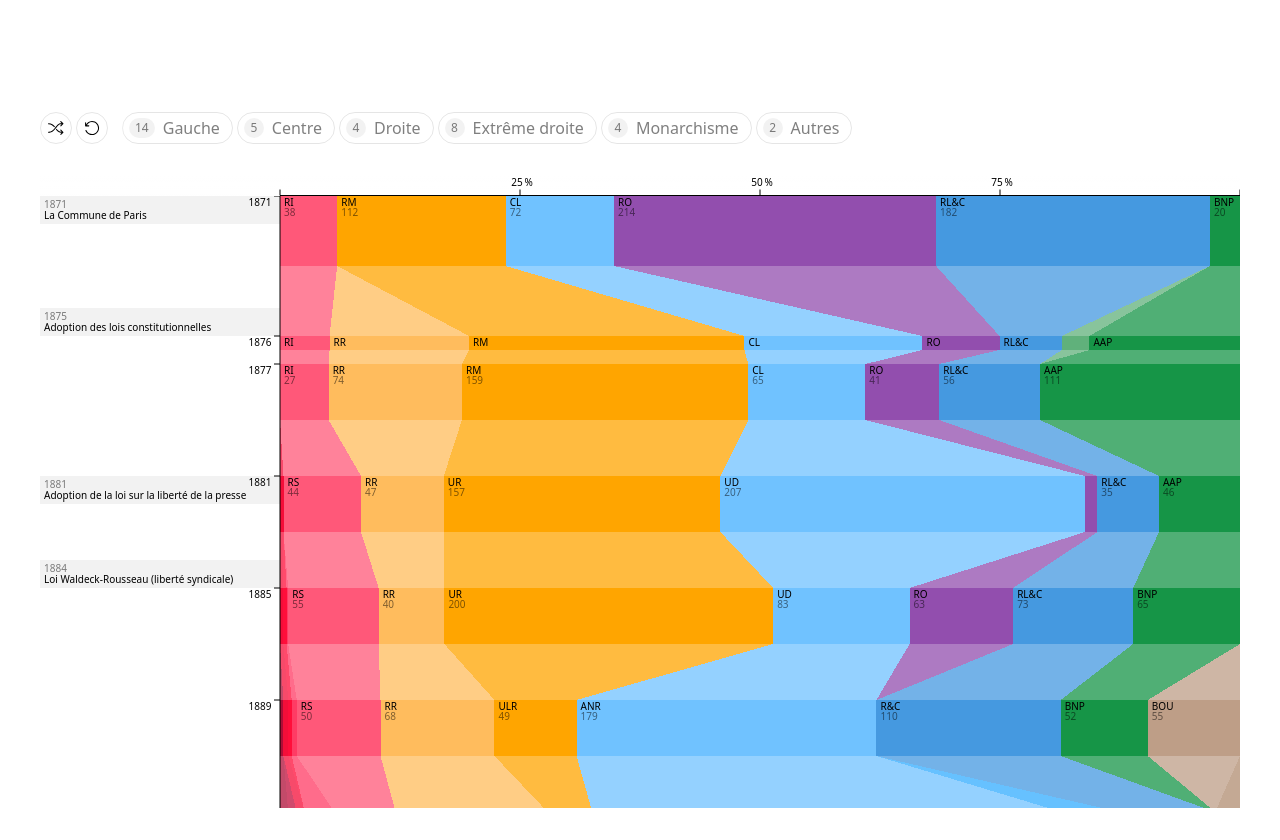
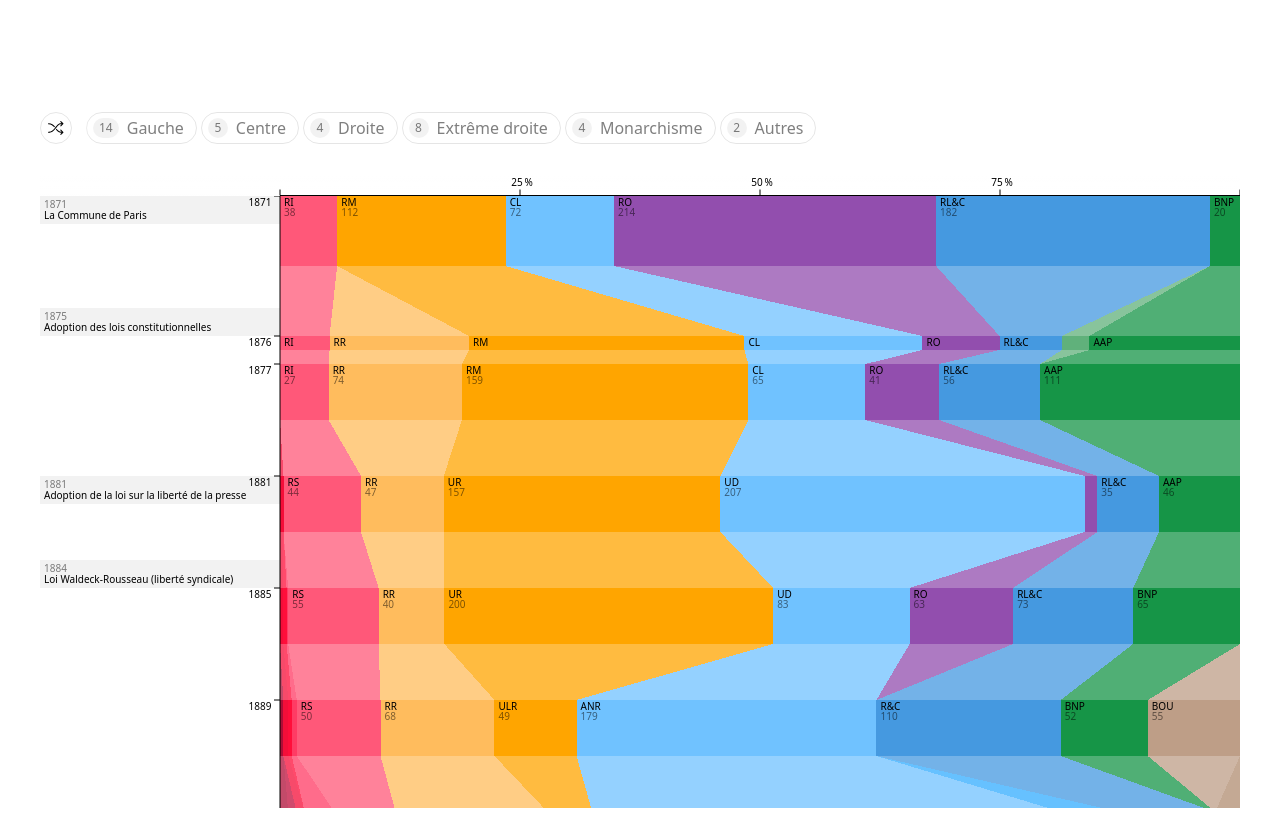
Before and after one commit to ledouxm/legislatures, a Next.js app: page / in a window 1280 px wide. Built offline with nearby package versions, Linux system fonts and the light colour scheme.

Commit message:
feat(filters): shuffle, reset, isActive, graph

```diff
--- a/app/layout.tsx
+++ b/app/layout.tsx
@@ -2,6 +2,7 @@ import type { Metadata } from 'next'
 
 // These styles apply to every route in the application
 import './globals.css'
+import { VisibleCurrentsProvider } from '../components/utils/currentsContext'
 
 export const metadata: Metadata = {
   title: 'Chronoskratos',
@@ -16,7 +17,9 @@ export default function RootLayout({
   return (
     <html lang="fr">
         <body>
-            {children}
+            <VisibleCurrentsProvider>
+              {children}
+            </VisibleCurrentsProvider>
         </body>
     </html>
   )
--- a/app/page.tsx
+++ b/app/page.tsx
@@ -4,11 +4,13 @@ import { useEffect, useState } from "react";
 import FiltersLine from "../components/appUi/filtersLine";
 import { PartyType } from "../types/party";
 import Main from "../components/appUi/main";
+import { useVisibleCurrentsContext } from "../components/utils/currentsContext";
 
 export default function HomePage() {
     const [republics, setRepublics] = useState(null);
     const [currents, setCurrents] = useState(null);
     const [events, setEvents] = useState(null);
+    const { visibleCurrents, setVisibleCurrents } = useVisibleCurrentsContext();
     const [selectedCurrent, setSelectedCurrent] = useState(null);
     const [currentDescription, setCurrentDescription] = useState(null);
     const [currentImage, setCurrentImage] = useState(null);
@@ -28,7 +30,10 @@ export default function HomePage() {
         // Fetch the currents
         fetch('/data/currents.json')
             .then((response) => response.json())
-            .then((data) => setCurrents(data.families));
+            .then((data) => {
+                setCurrents(data.families);
+                setVisibleCurrents(data.families.flatMap((family) => family.currents));
+            });
 
         // Fetch the events
         fetch('/data/events.json')
@@ -100,6 +105,16 @@ export default function HomePage() {
         }
     }
 
+    const handleFilterChange = (current) => {
+        if (visibleCurrents.some((c) => c.name === current.name)) {
+            setVisibleCurrents(visibleCurrents.filter((c) => c.name !== current.name));
+            console.log("visibleCurrents", visibleCurrents);
+        } else {
+            setVisibleCurrents([...visibleCurrents, current]);
+            console.log("visibleCurrents", visibleCurrents);
+        }
+    }
+
     return (
         <>
                 {/* <header className="grid grid-cols-12 gap-6 px-5 md:px-10 mt-4 md:mt-8 mb-3 md:mb-6 max-w-screen-3xl mx-auto">
@@ -121,17 +136,9 @@ export default function HomePage() {
                 </header> */}
                 <FiltersLine
                     families={currents}
-                onFilterChange={(current) => {
-                    fetchWiki(current.keyword, null, 'current')
-                    setCurrentDescription(null)
-                    setCurrentImage(null)
-                    setSelectedCurrent(current)
-                    setSelectedParty(null)
-                    setPartyDescription(null)
-                    setPartyImage(null)
-                }}
+                    onFilterChange={(current) => handleFilterChange(current)}
                 />
-            <Main republics={republics} currents={currents} events={events} />
+                <Main republics={republics} currents={visibleCurrents} events={events} />
         </>
     )
 }
--- a/components/appUi/currentsFamily.tsx
+++ b/components/appUi/currentsFamily.tsx
@@ -2,6 +2,7 @@ import { useEffect, useState } from "react";
 import { FamilyType } from "../../types/family";
 import SettingsButton from "./settingsButton";
 import EntityButton from "./entityButton";
+import { useVisibleCurrentsContext } from "../utils/currentsContext";
 
 type Props = {
     family: FamilyType;
@@ -10,6 +11,7 @@ type Props = {
 
 export default function CurrentsFamily({ family, onCurrentClick }: Props) {
     const [isActive, setIsActive] = useState(false);
+    const { visibleCurrents, setVisibleCurrents } = useVisibleCurrentsContext();
 
     // Merge two currents if they have the same name (even with additionnal space), keep the name and color of the first one, and merge the parties
     const [mergedCurrents, setMergedCurrents] = useState([]);
@@ -41,11 +43,12 @@ export default function CurrentsFamily({ family, onCurrentClick }: Props) {
       mergeCurrents();
     }, [family]);
 
+    const familyNumber = mergedCurrents.filter((current) => visibleCurrents.some((visibleCurrent) => visibleCurrent.name === current.name)).length;
 
     return (
         <>
             <SettingsButton
-                number={mergedCurrents.length}
+                number={familyNumber}
                 color={family.color}
                 name={family.name}
                 onClick={() => {setIsActive(!isActive)}}
@@ -58,7 +61,7 @@ export default function CurrentsFamily({ family, onCurrentClick }: Props) {
                             key={index}
                             entity={current}
                             onClick={() => {onCurrentClick(current)}}
-                            isActive={true}
+                            isActive={visibleCurrents.some((visibleCurrent) => visibleCurrent.name === current.name)}
                         />
                     ))}
                 </>
--- a/components/appUi/filtersLine.tsx
+++ b/components/appUi/filtersLine.tsx
@@ -7,6 +7,7 @@ import { useEffect, useRef, useState } from "react";
 import { FamilyType } from "../../types/family";
 import CurrentsFamily from "./currentsFamily";
 import SettingsButton from "./settingsButton";
+import { useVisibleCurrentsContext } from "../utils/currentsContext";
 
 type Props = {
     families: FamilyType[];
@@ -14,12 +15,12 @@ type Props = {
 }
 
 export default function FiltersLine({ families, onFilterChange }: Props) {
-    const [isActive, setIsActive] = useState(true);
     const scrollRef = useRef<HTMLDivElement>(null);
+    const { visibleCurrents, setVisibleCurrents } = useVisibleCurrentsContext();
+    const currents = families?.flatMap((family) => family.currents);
 
     function handleClick(current) {
         onFilterChange(current);
-        setIsActive(!isActive);
     }
 
     // Convert vertical scroll to horizontal scroll
@@ -52,9 +53,17 @@ export default function FiltersLine({ families, onFilterChange }: Props) {
             <div className="w-full flex">
                 {/* List controls */}
                 <div className="flex gap-1 items-center h-8">
-                    {/* <SettingsButton Icon={MixerVerticalIcon} name="Filtrer" onClick={() => {}} /> */}
-                    <SettingsButton Icon={ShuffleIcon} onClick={() => {}} />
-                    <SettingsButton Icon={ReloadIcon} flipIcon={true} onClick={() => {}} />
+                    {/* Shuffle button */}
+                    <SettingsButton Icon={ShuffleIcon} onClick={() => {
+                        const shuffledCurrents = currents.sort(() => 0.5 - Math.random());
+                        const randomCurrents = shuffledCurrents.slice(0, Math.floor(Math.random() * currents.length) + 1);
+                        setVisibleCurrents(randomCurrents);
+                    }} />
+
+                    {/* Show reset button when currents are filtered */}
+                    {visibleCurrents?.length !== currents?.length &&
+                        <SettingsButton Icon={ReloadIcon} flipIcon={true} onClick={() => setVisibleCurrents(currents)} />
+                    }
                 </div>
 
                 {/* Currents list */}
@@ -73,26 +82,10 @@ export default function FiltersLine({ families, onFilterChange }: Props) {
                                 <EntityButton
                                     entity={{name: "Chargement..."}}
                                     onClick={() => {}}
-                                    isActive={isActive}
+                                    isActive={true}
                                 />
                             </span>
                         )}
-                        {/* {currents ? currents.map((current, index) => (
-                            <EntityButton
-                                key={index}
-                                entity={current}
-                                onClick={() => handleClick(current)}
-                                isActive={isActive}
-                            />
-                        )) : (
-                            <span className="animate-pulse pointer-events-none">
-                                <EntityButton
-                                    entity={{name: "Chargement..."}}
-                                    onClick={() => {}}
-                                    isActive={isActive}
-                                />
-                            </span>
-                        )} */}
                     </div>
                 </div>
             </div>
--- a/components/appUi/settingsButton.tsx
+++ b/components/appUi/settingsButton.tsx
@@ -26,7 +26,7 @@ export default function SettingsButton({
             `}
             onClick={onClick}
         >
-            {number &&
+            {(number || number === 0) &&
                 <span
                     className={`flex items-center justify-center  group-hover:bg-[var(--family-color)] transition rounded-full text-xs text-black/50 group-hover:text-white h-5
                         ${number <= 10 ?
--- a/components/chart/chart.tsx
+++ b/components/chart/chart.tsx
@@ -1,3 +1,4 @@
+import { CurrentType } from "../../types/current";
 import { EventType } from "../../types/event";
 import { FamilyType } from "../../types/family";
 import { RepublicType } from "../../types/republic";
@@ -12,11 +13,12 @@ import * as d3 from "d3";
 
 type Props = {
     republics: RepublicType[];
-    currents: FamilyType[];
+    currents: CurrentType[];
     events: EventType[];
+    axisLeftPercentage: number;
 }
 
-export default function Chart({republics, currents, events}: Props) {
+export default function Chart({republics, currents, events, axisLeftPercentage}: Props) {
     // Set the dimensions of the chart by giving the margins
     const [ref, dimensions] = useChartDimensions({
         marginTop: 0,
@@ -36,7 +38,7 @@ export default function Chart({republics, currents, events}: Props) {
     const svgHeight = minHeight * totalDuration + minHeight;
 
     // Set the position of the left and top axis
-    const axisLeftPercentage = 20; // Percentage
+    // const axisLeftPercentage = 20; // Percentage
     const axisLeftPosition = dimensions.boundedWidth * (axisLeftPercentage / 100); // Pixels
     const axisTopPosition = 20; // Pixels
 
@@ -94,6 +96,7 @@ export default function Chart({republics, currents, events}: Props) {
                         dimensions={dimensions}
                         currents={currents}
                         nextRepFirstLeg={republics[republics.indexOf(republic) + 1]?.legislatures[0]}
+                        axisLeftPercentage={axisLeftPercentage}
                     />
                 ))}
 
--- a/components/chart/legislature.tsx
+++ b/components/chart/legislature.tsx
@@ -11,13 +11,15 @@ type LegislatureProps = {
     minHeight: number;
     dimensions: ChartDimensions;
     firstLegislature: number;
+    axisLeftPercentage: number;
 }
 
-export default function Legislature({ leg, nextLeg, minHeight, dimensions, firstLegislature }: LegislatureProps) {
+export default function Legislature({ leg, nextLeg, minHeight, dimensions, firstLegislature, axisLeftPercentage }: LegislatureProps) {
     // Place the legislature on the y axis
     const y = (leg.legislature - firstLegislature) * minHeight;
-    // Calculate the width of the graph
-    const graphWidth = dimensions.boundedWidth * 0.8;
+
+    // Calculate the width of the graph from the bounded width and the axis left position percentage
+    const graphWidth = dimensions.boundedWidth * (1 - (axisLeftPercentage / 100));
 
     // Calculate the start of the next legislature on the y axis
     const nextLegStart = nextLeg
--- /dev/null
+++ b/components/utils/currentsContext.tsx
@@ -0,0 +1,32 @@
+"use client";
+
+import { createContext, useContext, useState } from "react";
+import { CurrentType } from "../../types/current";
+
+interface VisibleCurrentsContextType {
+    visibleCurrents: CurrentType[] | null;
+    setVisibleCurrents: (visibleCurrents: CurrentType[]) => void;
+}
+
+// Create context for visible currents
+const VisibleCurrentsContext = createContext<VisibleCurrentsContextType | undefined>(undefined);
+
+// Create a hook to use the visible currents context
+export const useVisibleCurrentsContext = () => {
+    const context = useContext(VisibleCurrentsContext);
+    if (!context) {
+        throw new Error("useVisibleCurrentsContext must be used within a VisibleCurrentsProvider");
+    }
+    return context;
+};
+
+// Create a provider for the visible currents context
+export const VisibleCurrentsProvider = ({ children }: { children: React.ReactNode }) => {
+    const [visibleCurrents, setVisibleCurrents] = useState(null);
+
+    return (
+        <VisibleCurrentsContext.Provider value={{ visibleCurrents, setVisibleCurrents }}>
+            {children}
+        </VisibleCurrentsContext.Provider>
+    )
+};
```
Also changed, not shown: components/appUi/main.tsx (+28 -5 lines), components/chart/republic.tsx (+20 -6 lines). Lines whose indentation alone changed are shown as unchanged.
